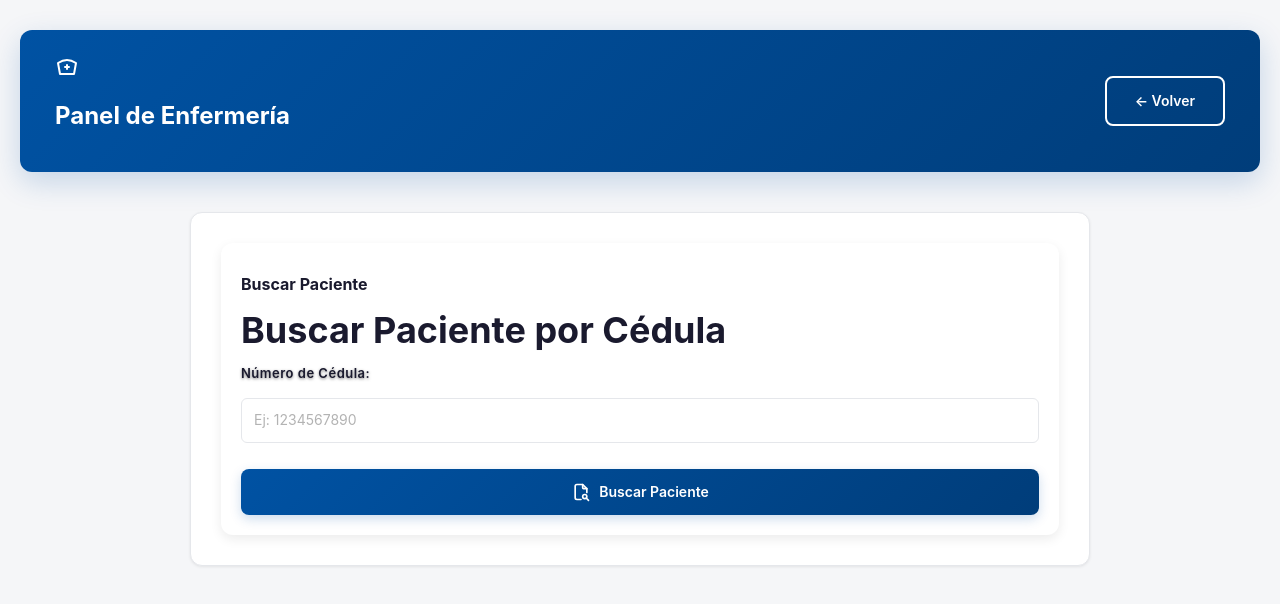
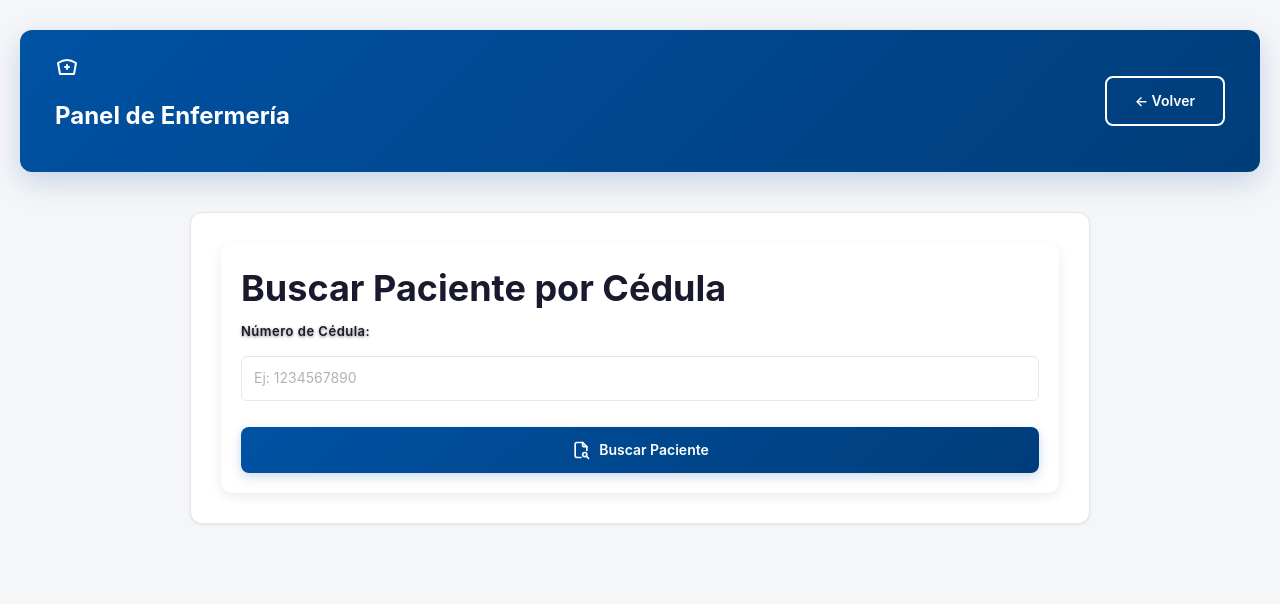
Before and after one commit to Daniel-Oviedo/ProyectoExpedienteMedico-main-developer, a React app in the folder frontend/: page /enfermera in a window 1280 px wide. Shown: the top 604 px of the page. Built offline with nearby package versions, Linux system fonts and the light colour scheme; sample sign-in values are in the browser's storage; the HTML template or start-up script is replaced by a standard one.

Commit message:
"fixing"

```diff
--- a/frontend/src/components/auth/RegistroForm.jsx
+++ b/frontend/src/components/auth/RegistroForm.jsx
@@ -72,7 +72,6 @@ export function RegistroForm({ formData, onInputChange, onSubmit, loading, error
       <div className="auth-card">
         <div className="auth-header">
           <h1>Crear cuenta</h1>
-          <p>Para tu historial médico</p>
         </div>
 
         {error && <div className="alert alert-error">{error}</div>}
--- a/frontend/src/pages/EnfermeraPage.jsx
+++ b/frontend/src/pages/EnfermeraPage.jsx
@@ -198,7 +198,7 @@ export function EnfermeraPage() {
         )}
 
         {step === 1 ? (
-          <Card title="Buscar Paciente">
+          <Card>
             <BuscarPaciente
               cedula={cedula}
               onCedulaChange={setCedula}
```
